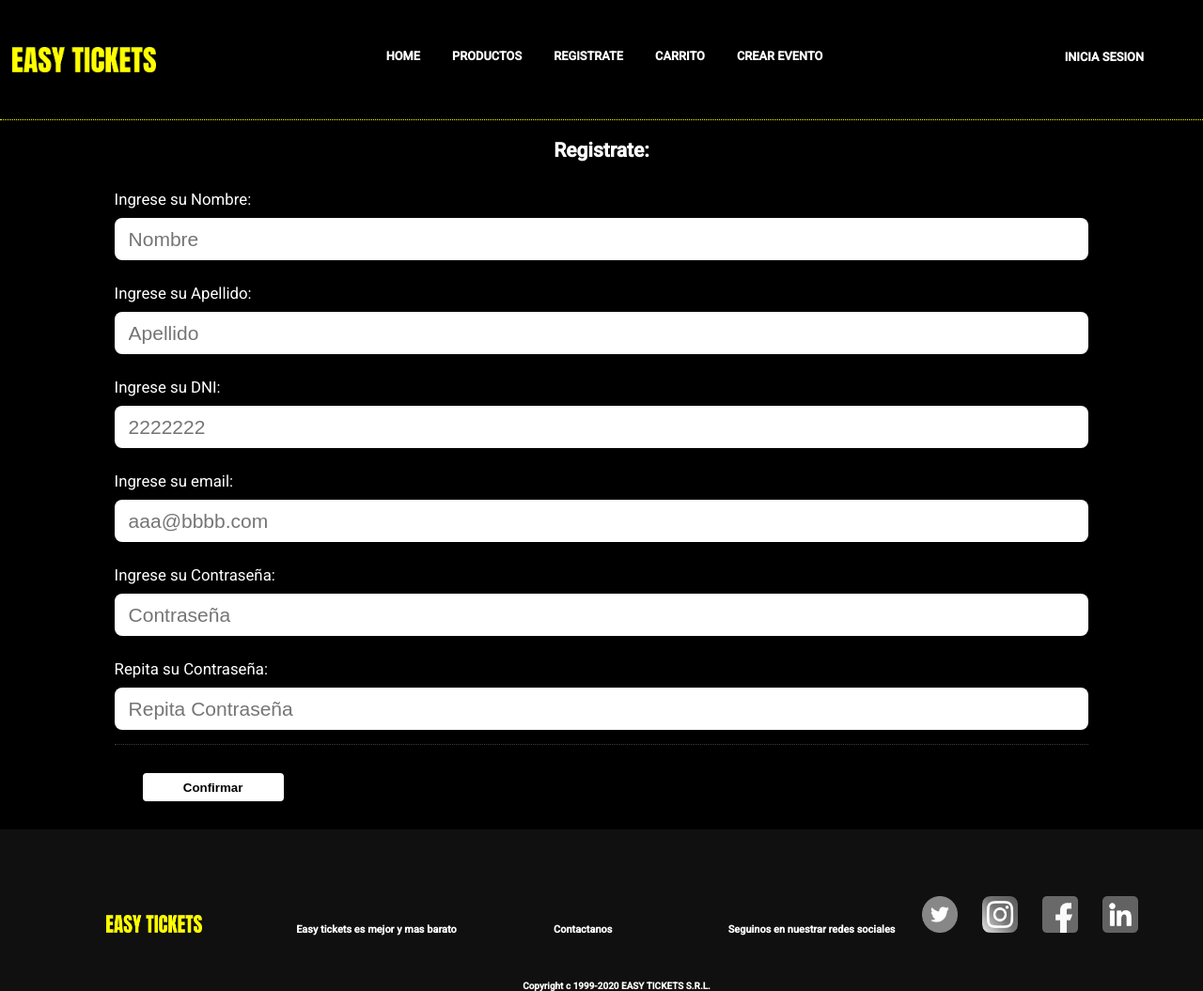
After one commit to SebastianBrilli/Grupo_10_Easy_Ticket, a Node server app: page /register in a window 1280 px wide. The commit adds this page. Shown: the whole page at 94% size. Run offline with Node 20, Linux system fonts and the light colour scheme; some libraries are stand-ins or nearby versions.

Commit message:
Incorporacion de formularios de registro y login

```diff
--- a/app.js
+++ b/app.js
@@ -10,6 +10,7 @@ const rutasHome=require('./routes/rutasHome.js')
 const rutasProductDetail=require('./routes/rutasProductDetail.js')
 const rutasCarroDeCompras=require('./routes/rutasCarroDeCompras.js')
 const rutasLogin=require('./routes/rutasLogin.js')
+const rutasRegister=require('./routes/rutasRegister.js')
 
 //Definimos carpeta de archivos publicos
 app.use(express.static(publicPath));
@@ -35,3 +36,4 @@ app.use('/', rutasHome);
 app.use('/productDetail',rutasProductDetail);
 app.use("/carro",rutasCarroDeCompras);
 app.use("/login",rutasLogin);
+app.use("/register",rutasRegister);
--- a/controllers/loginController.js
+++ b/controllers/loginController.js
@@ -1,6 +1,6 @@
 const loginController= {
     login: (req,res)=>{
-        res.send('estoy en el login')
+        res.render('login')
     }
 }
 
--- /dev/null
+++ b/controllers/registerController.js
@@ -0,0 +1,7 @@
+const registerController= {
+    register: (req,res)=>{
+        res.render('register')
+    }
+}
+
+module.exports=registerController;
--- a/views/partials/header.ejs
+++ b/views/partials/header.ejs
@@ -11,7 +11,7 @@
   <div class="menu_header">
     <div class="elemento_menu"><a href="/">HOME</a></div>
     <div class="elemento_menu"><a href="/productDetail">PRODUCTOS</a></div>
-    <div class="elemento_menu"><a href="/login">REGISTRATE</a></div>
+    <div class="elemento_menu"><a href="/register">REGISTRATE</a></div>
     <div class="elemento_menu"><a href="/carro">CARRITO</a></div>
     <div class="elemento_menu"><a href="/productDetail/create">CREAR EVENTO</a></div>
   </div>
--- /dev/null
+++ b/views/register.ejs
@@ -0,0 +1,81 @@
+<!DOCTYPE html>
+<html lang="en">
+    <%- include('./partials/head', {title: 'Formulario de creación'}) %>
+<body>
+    <%-include('./partials/header')%>
+
+    <div class="create-container">
+
+        <div class="form-title">
+            <h2>Registrate:</h2>
+        </div>
+
+        <div class="form-container">
+            <form action="/register" method="POST">
+
+                <label class='form-label' for="nombre" >Ingrese su Nombre:</label>
+                <input
+                class="form-input"
+                  type="text"
+                  id="01"
+                  name="nombre"
+                  placeholder="Nombre"
+                />
+
+                <label class='form-label' for="apellido" >Ingrese su Apellido:</label>
+                <input
+                class="form-input"
+                  type="text"
+                  id="02"
+                  name="apellido"
+                  placeholder="Apellido"
+                />
+
+                <label class='form-label' for="dni" >Ingrese su DNI:</label>
+                <input
+                class="form-input"
+                  type="number"
+                  id="03"
+                  name="dni"
+                  placeholder="2222222"
+                />
+
+                <label class='form-label' for="email" >Ingrese su email:</label>
+                <input
+                class="form-input"
+                  type="email"
+                  id="04"
+                  name="email"
+                  placeholder="aaa@bbbb.com"
+                />
+
+                <label class='form-label' for="pasword">Ingrese su Contraseña:</label>
+                <input
+                class="form-input"
+                  type="password"
+                  id="05"
+                  name="pasword"
+                  placeholder="Contraseña"
+                />
+
+                <label class='form-label' for="passwordConfirm" >Repita su Contraseña:</label>
+                <input
+                class="form-input"
+                  type="password"
+                  id="06"
+                  name="passwordConfirm"
+                  placeholder="Repita Contraseña"
+                />
+
+          <div class='purchase-detail' >
+            <button type="submit">
+                Confirmar
+            </button>
+         </div>
+
+            </form>
+        </div>
+    </div>
+    <%-include('./partials/footer')%>
+</body>
+</html>
```
Also changed, not shown: routes/rutasRegister.js (added, +17 -0 lines), views/login.ejs (added, +54 -0 lines).
